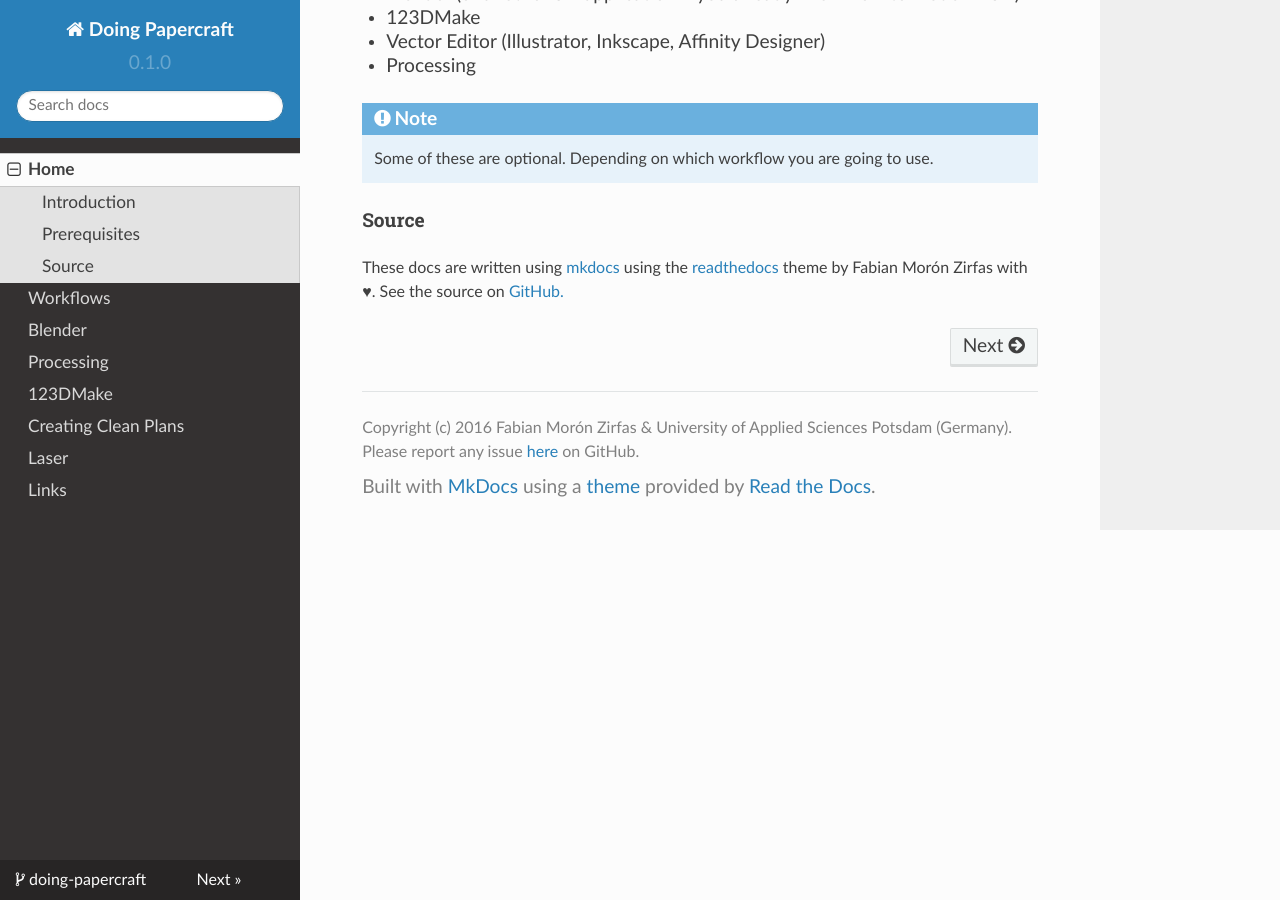
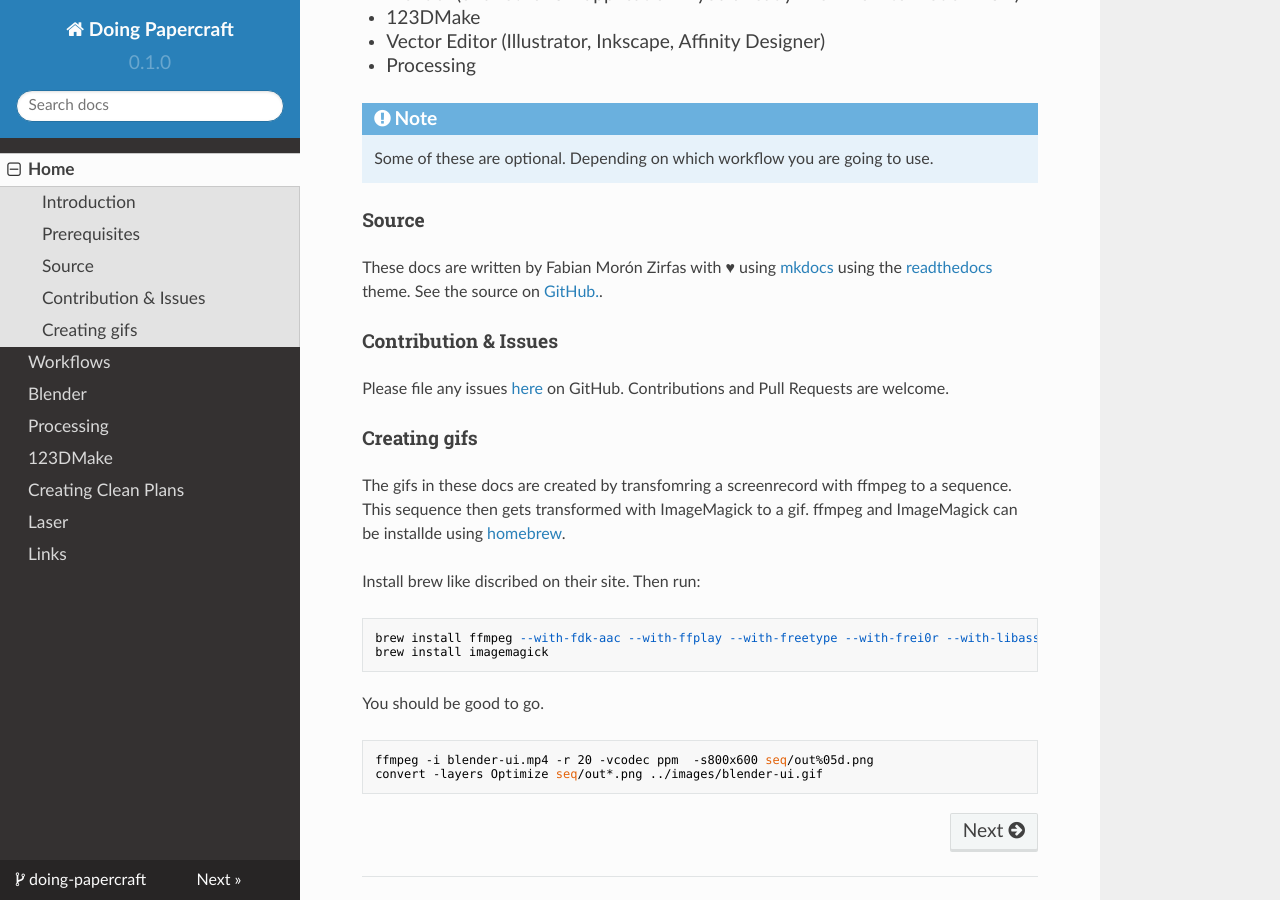
Before and after one commit to ff6347/doing-papercraft, an MkDocs documentation site: the page built from docs/index.md, in a window 1280 px wide and 900 px high, scrolled down 871 px. Built offline with MkDocs 1.6.1, drawn with Linux system fonts in a browser that asks for light colours; nearby versions of some CDN libraries; old or Windows-style settings are respelled for this version of MkDocs.

Commit message:
minor info about the project

```diff
--- a/docs/index.md
+++ b/docs/index.md
@@ -23,4 +23,22 @@ This document is a write-down for a workshop by [Fabian Morón Zirfas](https://g
 
 ## Source
 
-These docs are written using [mkdocs](http://www.mkdocs.org/) using the [readthedocs](https://readthedocs.org/) theme by Fabian Morón Zirfas with ♥. See the source on [GitHub.](https://github.com/FH-Potsdam/doing-papercraft)
+These docs are written by Fabian Morón Zirfas with ♥ using [mkdocs](http://www.mkdocs.org/) using the [readthedocs](https://readthedocs.org/) theme. See the source on [GitHub.](https://github.com/FH-Potsdam/doing-papercraft).
+
+## Contribution & Issues
+
+Please file any issues [here](https://github.com/FH-Potsdam/doing-papercraft/issues) on GitHub. Contributions and Pull Requests are welcome.
+
+## Creating gifs
+
+The gifs in these docs are created by transfomring a screenrecord with ffmpeg to a sequence. This sequence then gets transformed with ImageMagick to a gif. ffmpeg and ImageMagick can be installde using [homebrew](https://brew.sh).
+
+Install brew like discribed on their site. Then run:
+
+    brew install ffmpeg --with-fdk-aac --with-ffplay --with-freetype --with-frei0r --with-libass --with-libvo-aacenc --with-libvorbis --with-libvpx --with-opencore-amr --with-openjpeg --with-opus --with-rtmpdump --with-schroedinger --with-speex --with-theora --with-tools
+    brew install imagemagick
+
+You should be good to go.
+
+    ffmpeg -i blender-ui.mp4 -r 20 -vcodec ppm  -s800x600 seq/out%05d.png
+    convert -layers Optimize seq/out*.png ../images/blender-ui.gif
```
Also changed, not shown: README.md (+20 -1 lines).
